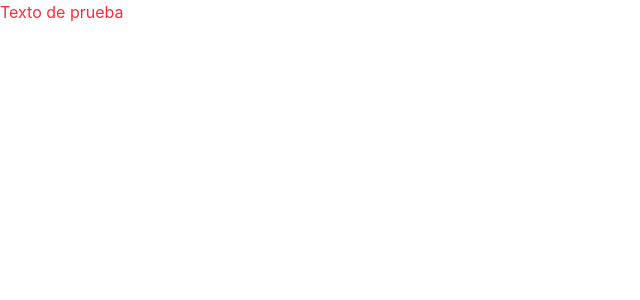
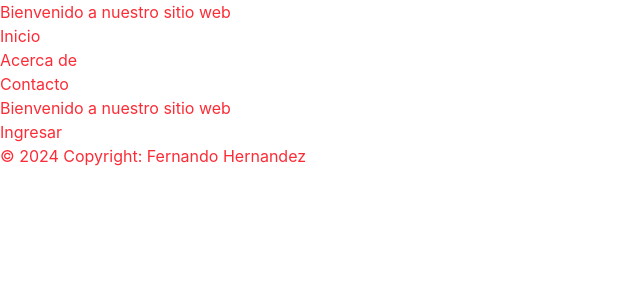
Before and after one commit to ProyectosAcademicos/Sanos_y_salvos, a React (Vite) app in the folder front/: page / in a window 1280 px wide. Shown: the top 300 px of the page, without its empty margins (0-640 px from the left). Built offline with nearby package versions, Linux system fonts and the light colour scheme.

Commit message:
Se comienza a desarrollar front home

```diff
--- a/front/src/App.jsx
+++ b/front/src/App.jsx
@@ -1,11 +1,11 @@
-
+import Home from "./pages/home/home";
 
 function App() {
 
   return (
     <>
       <h1 class="text-red-500 dark:text-black-40">
-        Texto de prueba
+        <Home />
       </h1>
     </>
   )
--- /dev/null
+++ b/front/src/componentes/footer/footerGeneral/footerGeneral.jsx
@@ -0,0 +1,11 @@
+
+
+const footerGeneral = () => {
+    return (
+        <div className="footerGeneral">
+            <p>© 2024 Copyright: <a href="https://www.linkedin.com/in/fernando-hernandez-9b8b1a1b3/" target="_blank" rel="noopener noreferrer">Fernando Hernandez</a></p>
+        </div>
+    );
+}
+
+export default footerGeneral;
--- /dev/null
+++ b/front/src/componentes/header/headerGeneral/headerGeneral.jsx
@@ -0,0 +1,19 @@
+
+
+
+const headerGeneral = () => {
+    return (
+        <header className="header-general">
+            <h1>Bienvenido a nuestro sitio web</h1>
+            <nav>
+                <ul>
+                    <li><a href="/">Inicio</a></li>
+                    <li><a href="/about">Acerca de</a></li>
+                    <li><a href="/contact">Contacto</a></li>
+                </ul>
+            </nav>
+        </header>
+    );
+};
+
+export default headerGeneral;
--- /dev/null
+++ b/front/src/pages/home/home.jsx
@@ -0,0 +1,15 @@
+import Header from "../../componentes/header/headerGeneral/headerGeneral";
+import Footer from "../../componentes/footer/footerGeneral/footerGeneral";
+
+const Home = () => {
+    return (
+        <div>
+            <Header />
+            <h2>Bienvenido a nuestro sitio web</h2>
+            <button>Ingresar</button>
+            <Footer />
+        </div>
+    );
+}
+
+export default Home;
```
